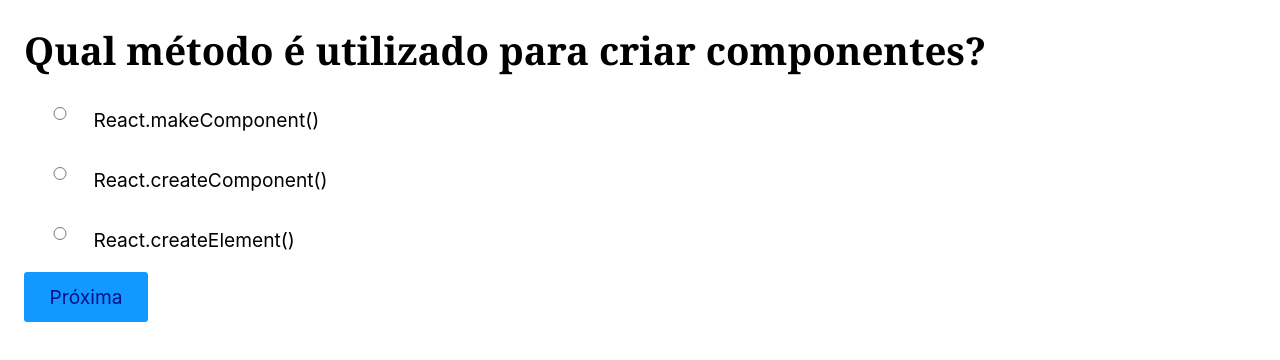
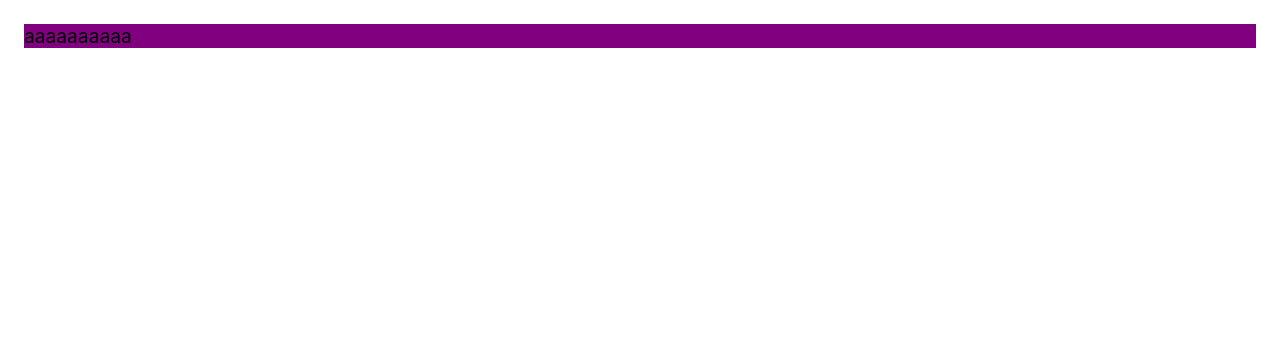
Before and after one commit to Kelvin-Jesus/react-completo, a React (Create React App) app: page / in a window 1280 px wide. Shown: the top 360 px of the page. Built offline with nearby package versions, Linux system fonts and the light colour scheme.

Commit message:
new-class: 0501-css-import

```diff
--- /dev/null
+++ b/src/04-css/0501-css-import/App.css
@@ -0,0 +1,3 @@
+.container {
+    background: purple;
+}
--- /dev/null
+++ b/src/04-css/0501-css-import/App.js
@@ -0,0 +1,12 @@
+import React from 'react';
+import './App.css';
+
+const App = () => {
+    return (
+        <div className='container'>
+            aaaaaaaaaa
+        </div>
+    );
+}
+
+export default App;
--- a/src/index.js
+++ b/src/index.js
@@ -1,7 +1,7 @@
 import React from 'react';
 import ReactDOM from 'react-dom';
 import './App.css';
-import App from './03-formularios/0412-desafio-formulario/App';
+import App from './04-css/0501-css-import/App';
 // import App from './App';
 
 ReactDOM.render(
```
